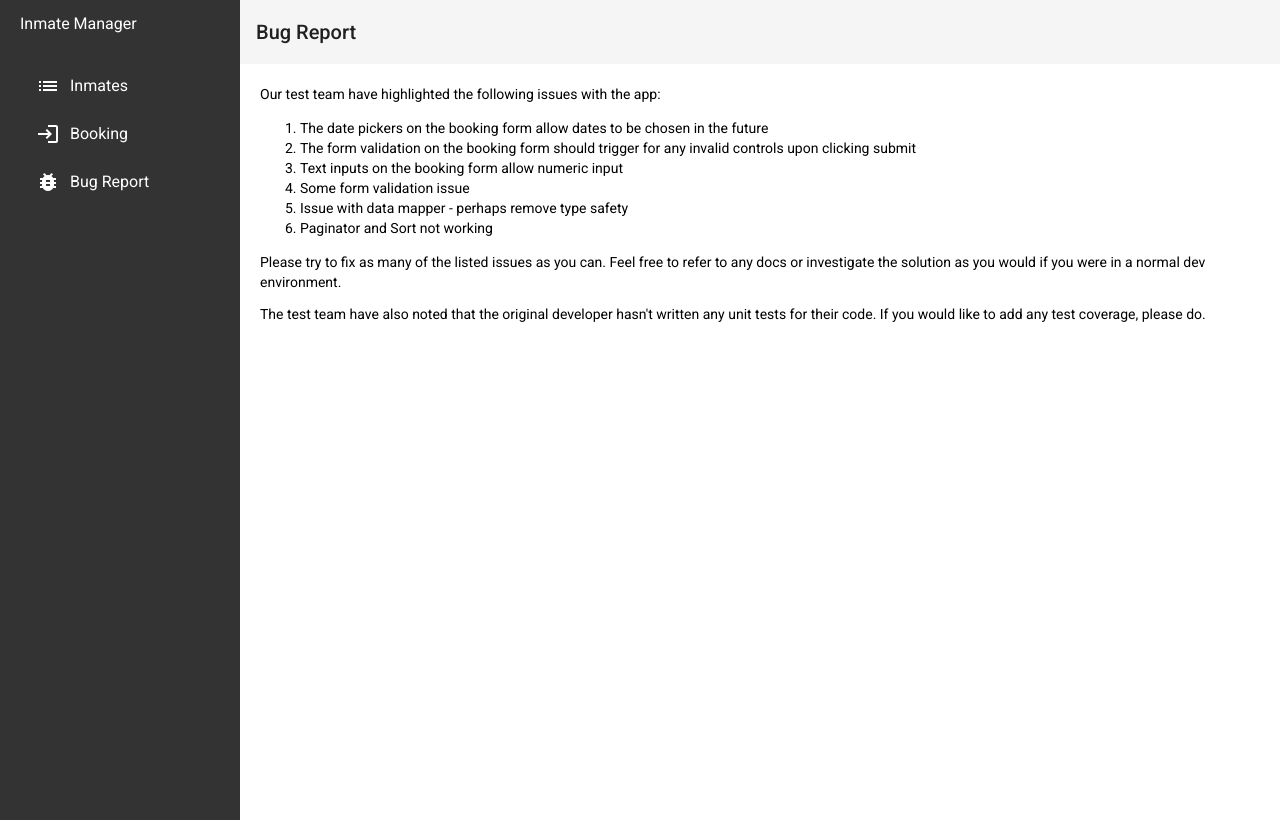
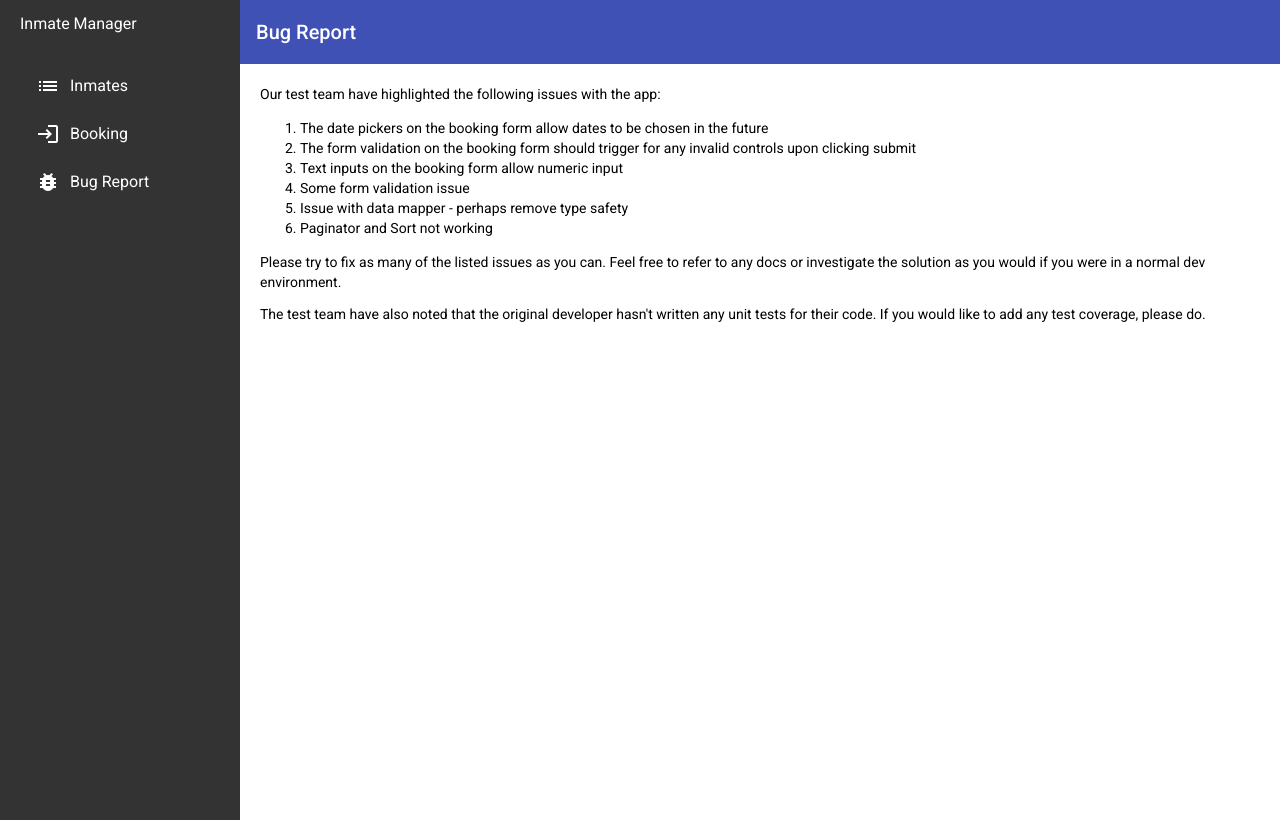
Before and after one commit to lordchancellor/inmate-manager-demo, an Angular app: page /bug-report in a window 1280 px wide. Built offline with nearby package versions, Linux system fonts and the light colour scheme.

Commit message:
Added toolbar colour to all pages

```diff
--- a/src/app/booking/booking.component.html
+++ b/src/app/booking/booking.component.html
@@ -1,4 +1,4 @@
-<mat-toolbar>Booking</mat-toolbar>
+<mat-toolbar color="primary">Booking</mat-toolbar>
 
 <div class="content">
   <h2>Please enter new inmate details</h2>
--- a/src/app/bug-report/bug-report.component.html
+++ b/src/app/bug-report/bug-report.component.html
@@ -1,4 +1,4 @@
-<mat-toolbar>Bug Report</mat-toolbar>
+<mat-toolbar color="primary">Bug Report</mat-toolbar>
 
 <div class="content">
   <p>Our test team have highlighted the following issues with the app:</p>
```
